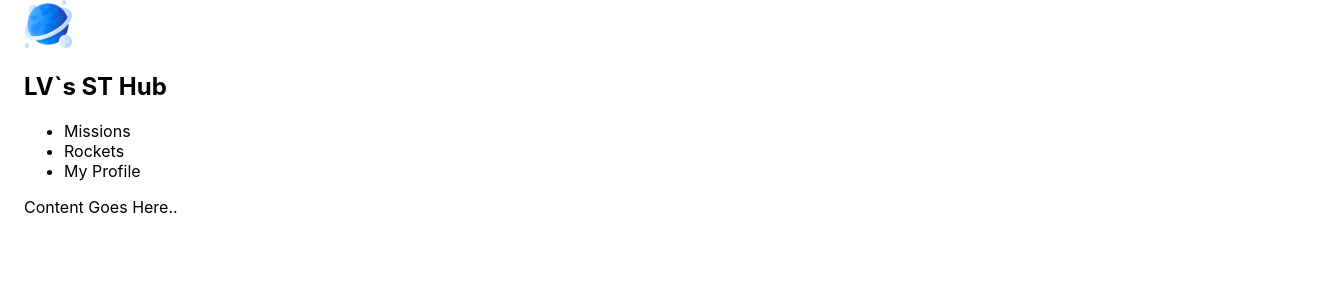
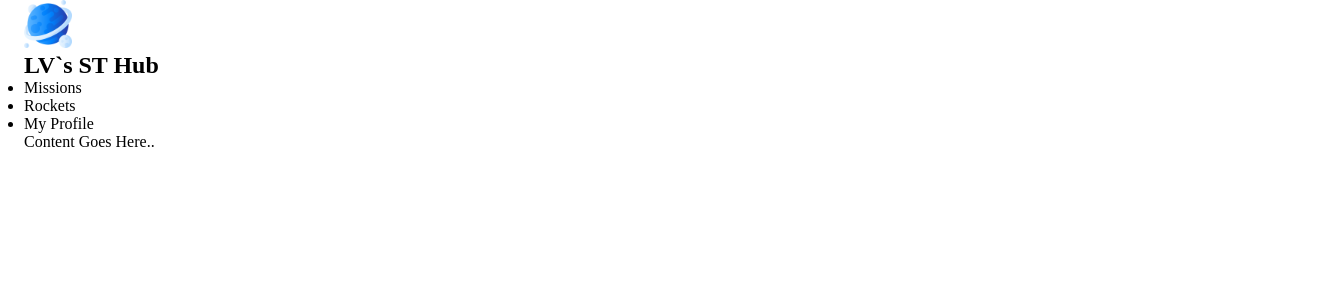
Before and after one commit to LuisDavidRodriguez/Space-Travelers-Hub, a React (Create React App) app: page / in a window 1280 px wide. Shown: the top 300 px of the page, 1328 px wide, since content can reach past the window. Built offline with nearby package versions, Linux system fonts and the light colour scheme.

Commit message:
solve conflicts

```diff
--- a/package.json
+++ b/package.json
@@ -10,7 +10,7 @@
     "react": "^18.2.0",
     "react-dom": "^18.2.0",
     "react-redux": "^8.0.4",
-    "react-scripts": "^2.1.3",
+    "react-scripts": "^5.0.1",
     "web-vitals": "^2.1.4"
   },
   "scripts": {
@@ -49,6 +49,7 @@
     "eslint-plugin-jsx-a11y": "^6.6.1",
     "eslint-plugin-react": "^7.31.8",
     "eslint-plugin-react-hooks": "^4.6.0",
+    "sass": "^1.55.0",
     "stylelint": "^13.13.1",
     "stylelint-config-standard": "^21.0.0",
     "stylelint-csstree-validator": "^1.9.0",
--- a/src/App.js
+++ b/src/App.js
@@ -2,16 +2,11 @@ import React from 'react';
 import Header from './components/navbar/header';
 import './App.css';
 
-
-const App = () => {
-  return (
-    <div class="container">
+const App = () => (
+  <div className="container">
     <Header />
     <div>Content Goes Here..</div>
-
-    </div>
-
-  );
-}
+  </div>
+);
 
 export default App;
--- a/src/index.js
+++ b/src/index.js
@@ -1,6 +1,6 @@
 import React from 'react';
 import ReactDOM from 'react-dom/client';
-import './index.css';
+import './styles/_global.scss';
 import App from './App';
 import reportWebVitals from './reportWebVitals';
 
--- /dev/null
+++ b/src/styles/_functions.scss
@@ -0,0 +1,36 @@
+@use './variables' as v;
+
+@function get-break-point($key: 'medium') {
+  @if map-has-key(v.$breakPoints,  $key) {
+    @return map-get(v.$breakPoints, $key );
+  }
+
+  @else {
+    @warn "Unfortunately, no value could be retreived with key: `#{$key}`."
+      + " Available breakPoints are: #{map-keys(v.$breakPoints)}.";
+  }
+}
+
+@function get-color($key: 'primary') {
+  @if map-has-key(v.$colors,  $key) {
+    @return map-get(v.$colors, $key );
+  }
+
+  @else {
+    @warn "Unfortunately, no value could be retreived with key: `#{$key}`."
+      + " Available color are: #{map-keys(v.$colors)}.";
+  }
+}
+
+/// retreive the z-index and validate the key
+/// @param {String} $key -  the zindex
+@function get-z-index($key: 'navigation') {
+  @if map-has-key(v.$zIndex ,  $key) {
+    @return map-get(v.$zIndex , $key );
+  }
+
+  @else {
+    @warn "Unfortunately, no value could be retreived with key: `#{$key}`."
+      + " Available z-index are: #{map-keys(v.$zIndex)}.";
+  }
+}
--- a/src/index.css
+++ b/src/styles/_global.scss
@@ -1,3 +1,25 @@
+@use './mixin';
+@use './variables' as v;
+
+* {
+  box-sizing: border-box;
+  margin: 0;
+  padding: 0;
+  font-family: v.$fontFamilyRobotoSlab;
+}
+
+html {
+  font-size: 16px;
+
+  @include mixin.base {
+    font-size: 16px;
+  }
+
+  @include mixin.small {
+    font-size: 16px;
+  }
+}
+
 body {
   margin: 0;
   font-family:
@@ -25,3 +47,9 @@ code {
     'Courier New',
     monospace;
 }
+
+#root {
+  display: flex;
+  flex-direction: column;
+  align-items: center;
+}
--- /dev/null
+++ b/src/styles/_mixin.scss
@@ -0,0 +1,37 @@
+@use './functions' as f;
+
+@mixin base {
+  @media screen and (min-width: f.get-break-point("base")) {
+    @content;
+  }
+}
+
+@mixin small {
+  @media screen and (min-width: f.get-break-point("small")) {
+    @content;
+  }
+}
+
+@mixin medium {
+  @media screen and (min-width: f.get-break-point("medium")) {
+    @content;
+  }
+}
+
+@mixin large {
+  @media screen and (min-width: f.get-break-point("large")) {
+    @content;
+  }
+}
+
+@mixin xlarge {
+  @media screen and (min-width: f.get-break-point("xlarge")) {
+    @content;
+  }
+}
+
+@mixin customMin($size) {
+  @media screen and (min-width: ($size+'px')) {
+    @content;
+  }
+}
--- /dev/null
+++ b/src/styles/_tybography.scss
@@ -0,0 +1 @@
+@import url('https://fonts.googleapis.com/css2?family=Roboto+Slab:wght@400;600&family=Roboto:ital,wght@0,300;0,400;0,700;1,300;1,700&display=swap');
--- /dev/null
+++ b/src/styles/_variables.scss
@@ -0,0 +1,24 @@
+$colors: (
+  "primary": #0290ff,
+);
+
+$breakPoints: (
+  'base': 0,
+  'small': 480px,
+  'medium': 768px,
+  'large': 960px,
+  'xlarge': 1200px,
+);
+
+$zIndex: (
+  'over':        300,
+  'modal':       200,
+  'navigation':  100,
+);
+
+$navHeightMobile: 140px;
+$navHeightMobile2: 110px;
+$navHeightMobile3: 95px;
+
+$fontFamilyRoboto: 'Roboto', sans-serif;
+$fontFamilyRobotoSlab: 'Roboto Slab', serif;
```
Also changed, not shown: src/logo.svg (deleted), 1 other file (tests, documents, lock files or other folders).
